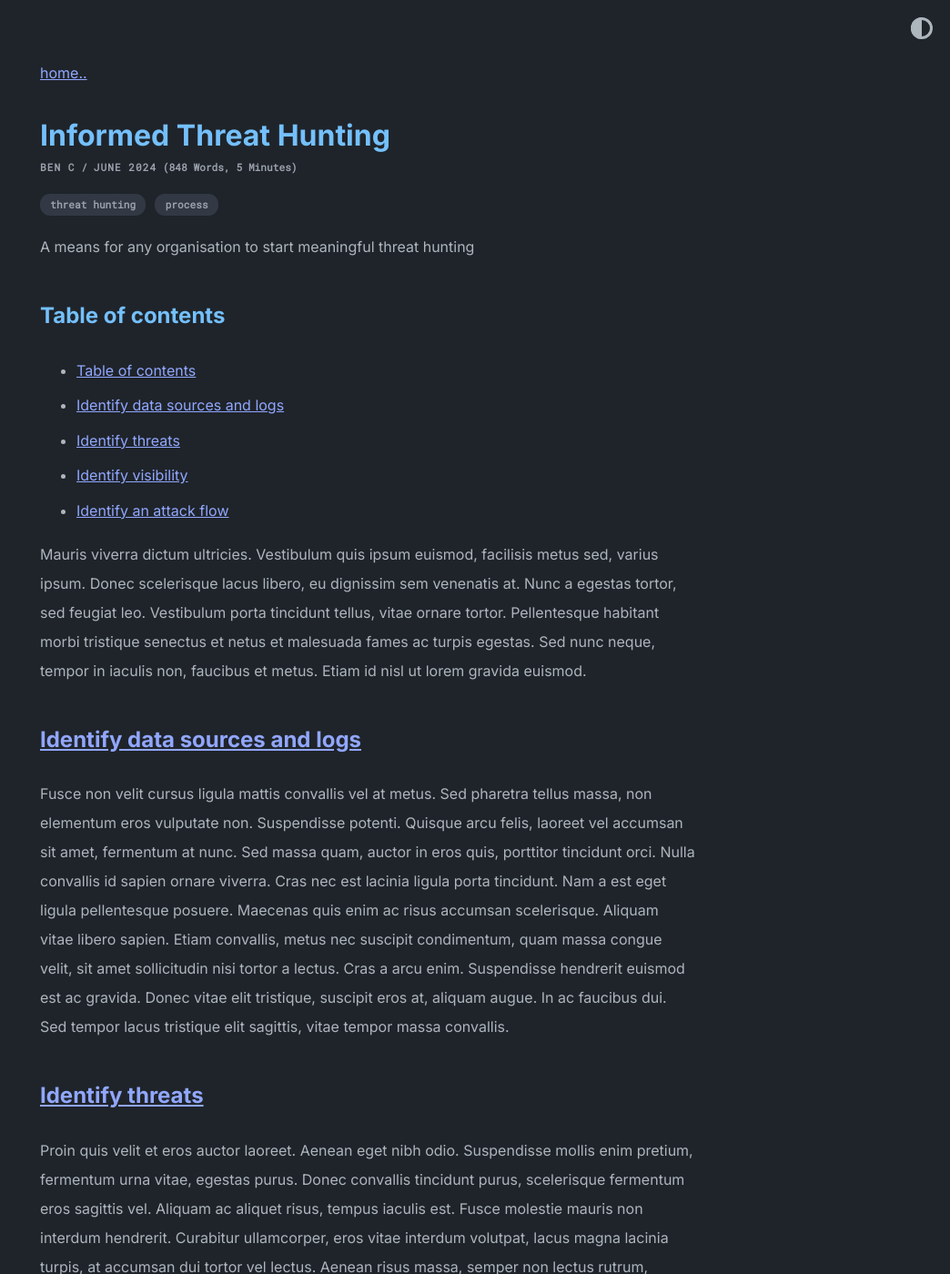
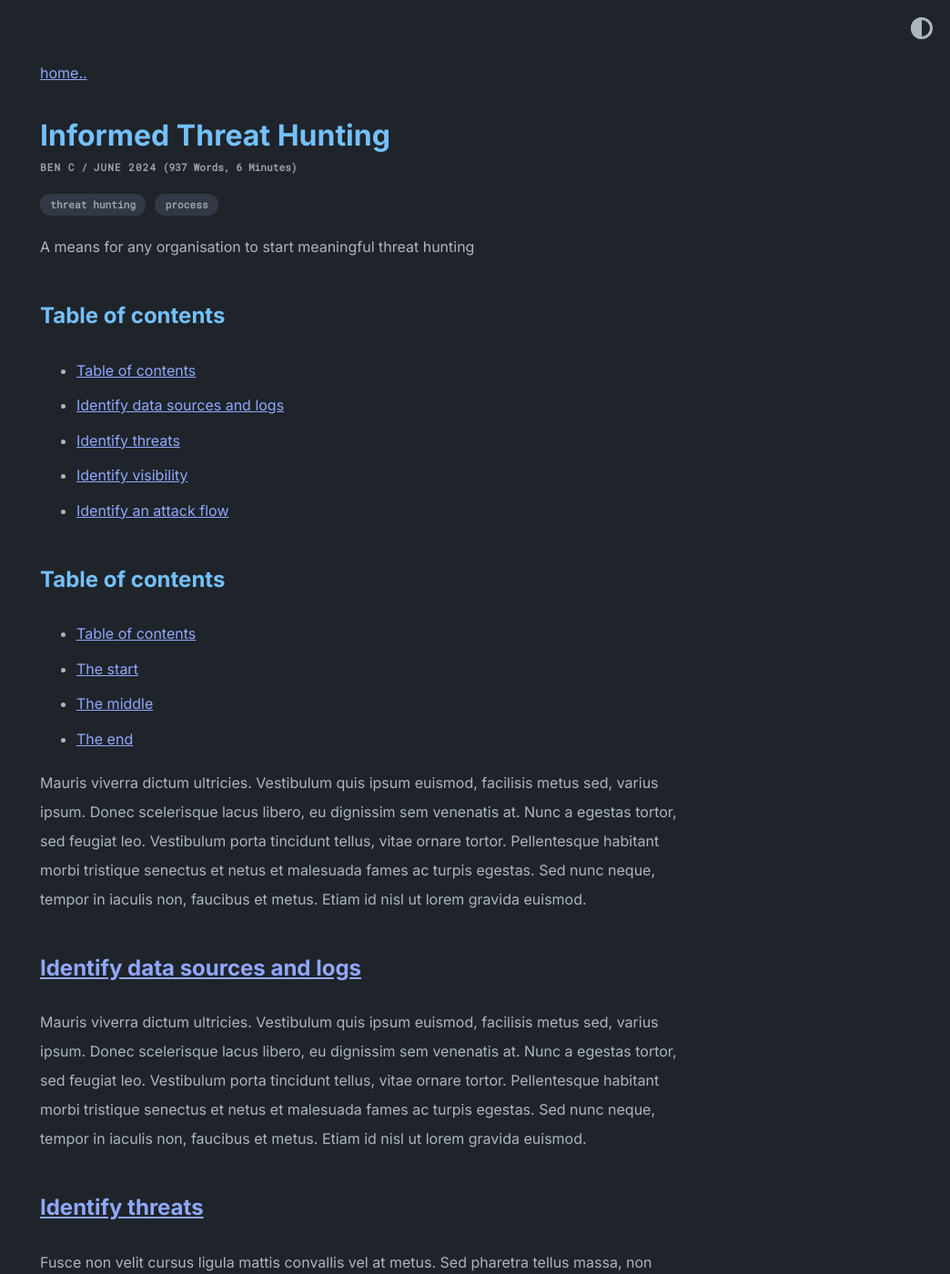
Before and after one commit to BenC-InfoSec/BenC-InfoSec.github.io, a Jekyll site: the page built from _posts/2024-06-30-informed-threat-hunting.md, in a window 1280 px wide and 1400 px high. Shown: the whole window at 91% size, without its empty margins (236-1280 px from the left). Built offline with Jekyll 4.4.1, drawn with Linux system fonts in a browser that asks for light colours.

Commit message:
Update 2024-06-30-informed-threat-hunting.md

```diff
--- a/_posts/2024-06-30-informed-threat-hunting.md
+++ b/_posts/2024-06-30-informed-threat-hunting.md
@@ -8,14 +8,24 @@ A means for any organisation to start meaningful threat hunting
 
 ## Table of contents
 - [Table of contents](#table-of-contents)
-- [Identify data sources and logs](#the-start)
-- [Identify threats](#the-middle)
-- [Identify visibility](#the-end)
+- [Identify data sources and logs](#Identify-data-sources-and-logs)
+- [Identify threats](#Identify-threats)
+- [Identify visibility](#Identify-visibility)
 - [Identify an attack flow](#attack-flow)
+
+## Table of contents
+- [Table of contents](#table-of-contents)
+- [The start](#the-start)
+- [The middle](#the-middle)
+- [The end](#the-end)
 
 Mauris viverra dictum ultricies. Vestibulum quis ipsum euismod, facilisis metus sed, varius ipsum. Donec scelerisque lacus libero, eu dignissim sem venenatis at. Nunc a egestas tortor, sed feugiat leo. Vestibulum porta tincidunt tellus, vitae ornare tortor. Pellentesque habitant morbi tristique senectus et netus et malesuada fames ac turpis egestas. Sed nunc neque, tempor in iaculis non, faucibus et metus. Etiam id nisl ut lorem gravida euismod.
 
 ## [Identify data sources and logs](#the-start)
+
+Mauris viverra dictum ultricies. Vestibulum quis ipsum euismod, facilisis metus sed, varius ipsum. Donec scelerisque lacus libero, eu dignissim sem venenatis at. Nunc a egestas tortor, sed feugiat leo. Vestibulum porta tincidunt tellus, vitae ornare tortor. Pellentesque habitant morbi tristique senectus et netus et malesuada fames ac turpis egestas. Sed nunc neque, tempor in iaculis non, faucibus et metus. Etiam id nisl ut lorem gravida euismod.
+
+## [Identify threats](#the-start)
 
 Fusce non velit cursus ligula mattis convallis vel at metus. Sed pharetra tellus massa, non elementum eros vulputate non. Suspendisse potenti. Quisque arcu felis, laoreet vel accumsan sit amet, fermentum at nunc. Sed massa quam, auctor in eros quis, porttitor tincidunt orci. Nulla convallis id sapien ornare viverra. Cras nec est lacinia ligula porta tincidunt. Nam a est eget ligula pellentesque posuere. Maecenas quis enim ac risus accumsan scelerisque. Aliquam vitae libero sapien. Etiam convallis, metus nec suscipit condimentum, quam massa congue velit, sit amet sollicitudin nisi tortor a lectus. Cras a arcu enim. Suspendisse hendrerit euismod est ac gravida. Donec vitae elit tristique, suscipit eros at, aliquam augue. In ac faucibus dui. Sed tempor lacus tristique elit sagittis, vitae tempor massa convallis.
 
```
